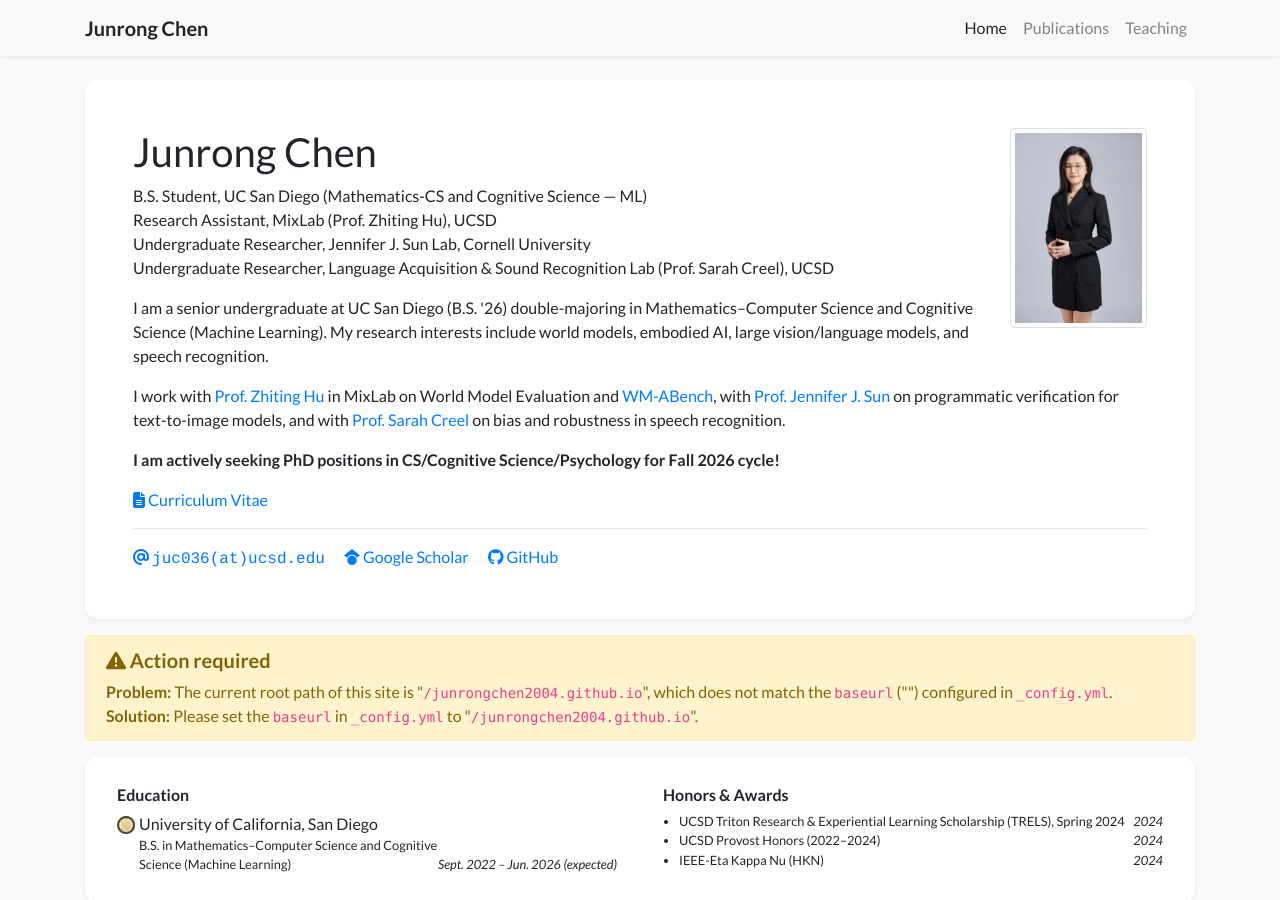
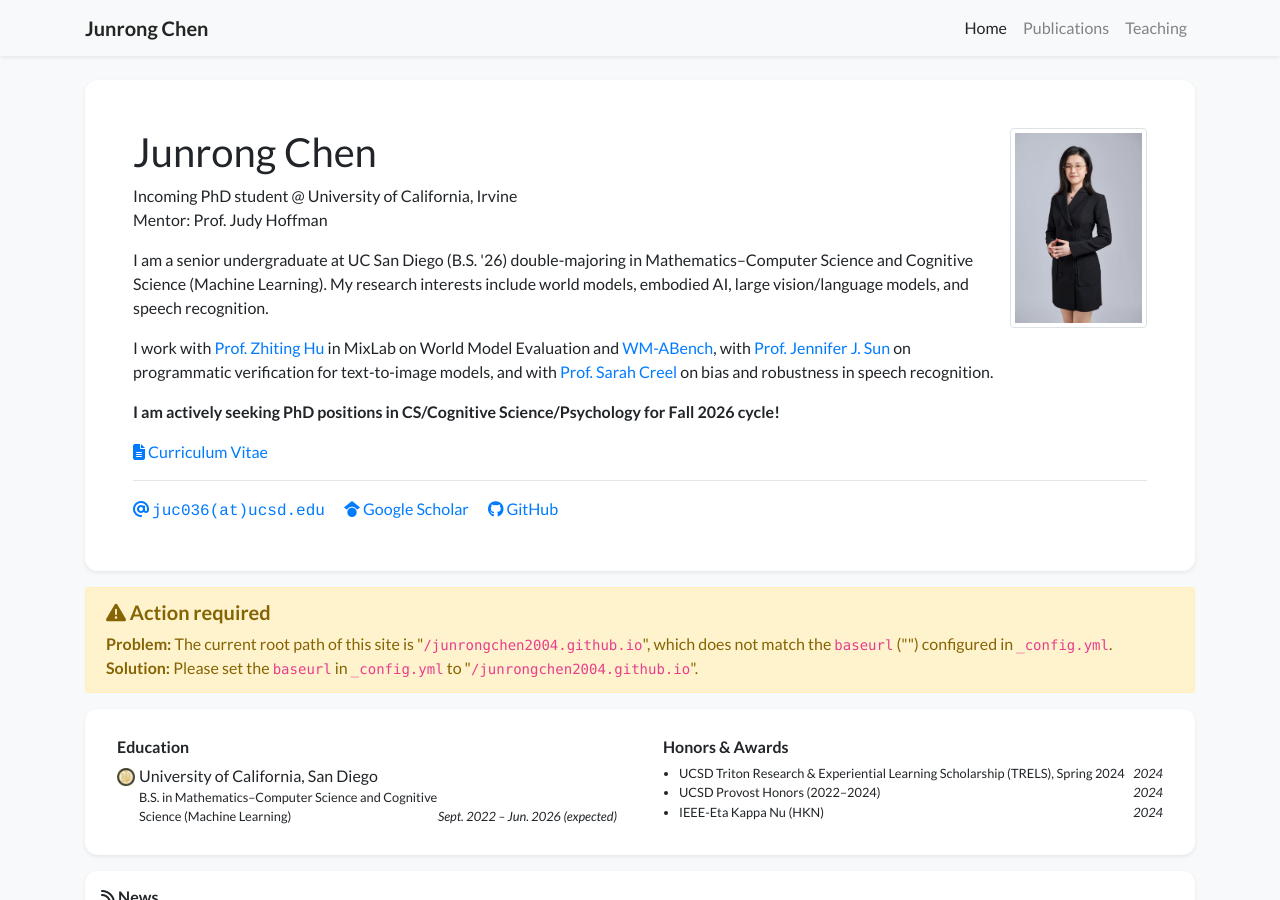
Before and after one commit to JunrongChen2004/junrongchen2004.github.io, a Jekyll site: the page built from index.html, in a window 1280 px wide and 900 px high. Built offline with Jekyll 4.4.1, drawn with Linux system fonts in a browser that asks for light colours; nearby versions of some CDN libraries; a style sheet for code colours, icons or effects is not loaded.

Commit message:
Update profile.yml

```diff
--- a/_data/profile.yml
+++ b/_data/profile.yml
@@ -4,13 +4,9 @@ navbar_name: "Junrong Chen"
 
 positions:
   - name: >-
-      B.S. Student, UC San Diego (Mathematics-CS and Cognitive Science — ML)
+      Incoming PhD student @ University of California, Irvine
   - name: >-
-      Research Assistant, MixLab (Prof. Zhiting Hu), UCSD
-  - name: >-
-      Undergraduate Researcher, Jennifer J. Sun Lab, Cornell University
-  - name: >-
-      Undergraduate Researcher, Language Acquisition & Sound Recognition Lab (Prof. Sarah Creel), UCSD
+      Mentor: Prof. Judy Hoffman
 
 email: "juc036@ucsd.edu"
 cv_link: /assets/files/CV_JunrongChen_Link_20251120.pdf
```
